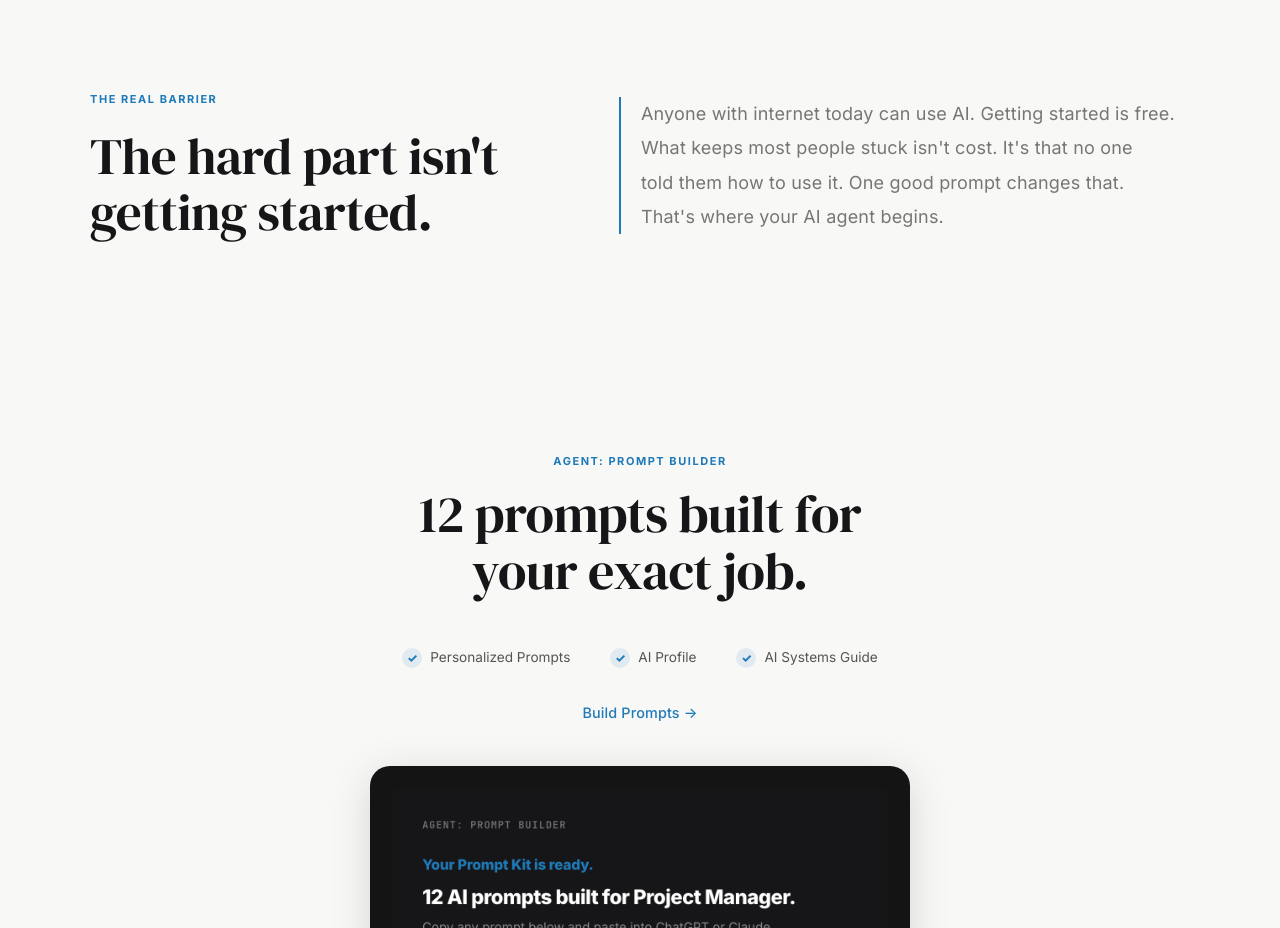
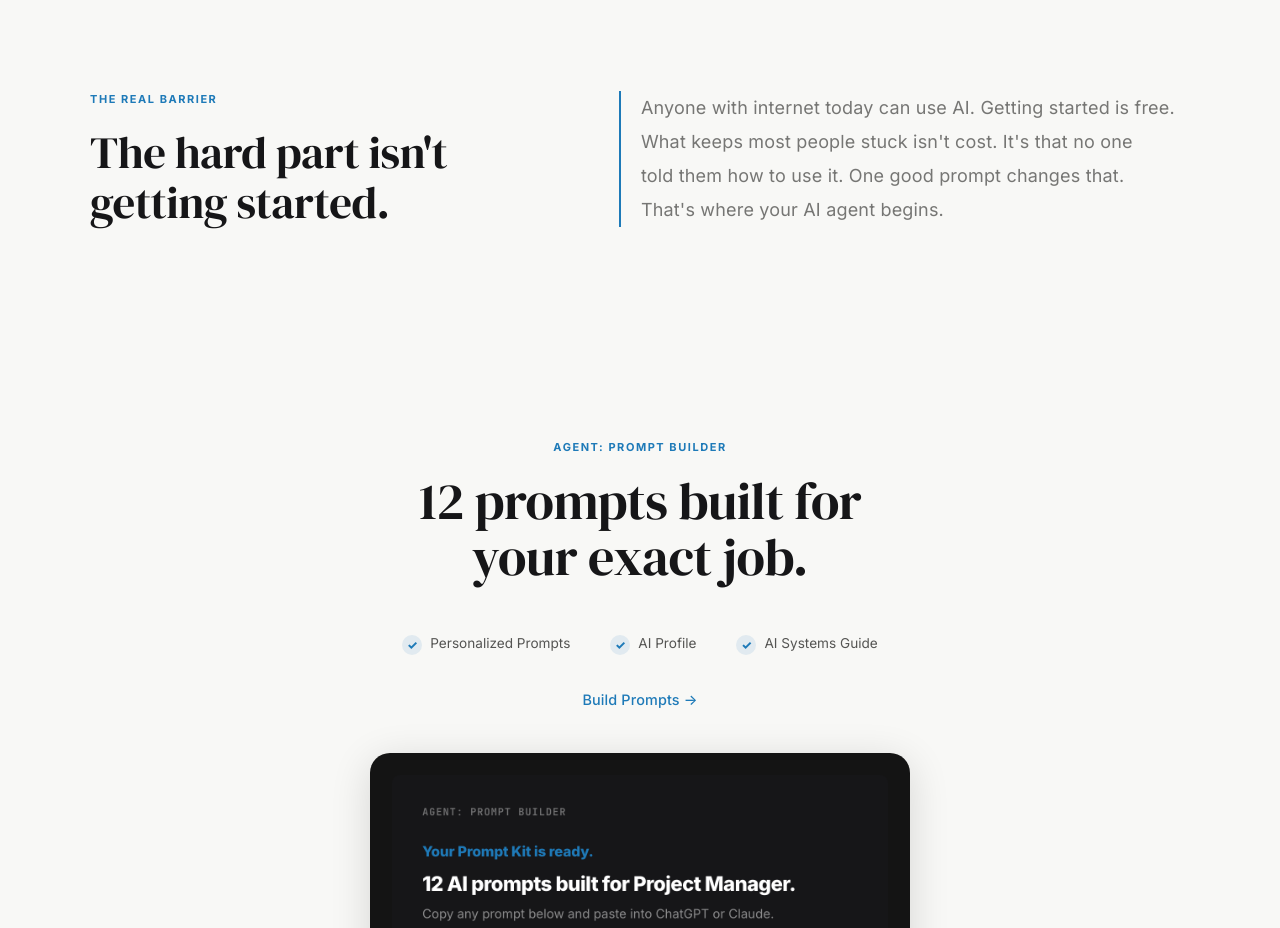
Before and after one commit to coolcalvin457-tech/agent-timesaver-nextjs, a Next.js app: page / in a window 1280 px wide. Shown: the part 1340-2268 px from the top of the page. Built offline with nearby package versions, Linux system fonts and the light colour scheme.

Commit message:
Manifesto section: fix headline to two lines, remove forced break

```diff
--- a/app/page.tsx
+++ b/app/page.tsx
@@ -63,12 +63,12 @@ export default function Home() {
                 <h2
                   className="heading-1"
                   style={{
-                    fontSize: "clamp(2.5rem, 4vw, 4rem)",
+                    fontSize: "clamp(2rem, 3.5vw, 3rem)",
                     lineHeight: 1.1,
                     marginBottom: 0,
                   }}
                 >
-                  The hard part isn&apos;t<br />getting started.
+                  The hard part isn&apos;t getting started.
                 </h2>
               </div>
               {/* Right: body paragraph */}
```
